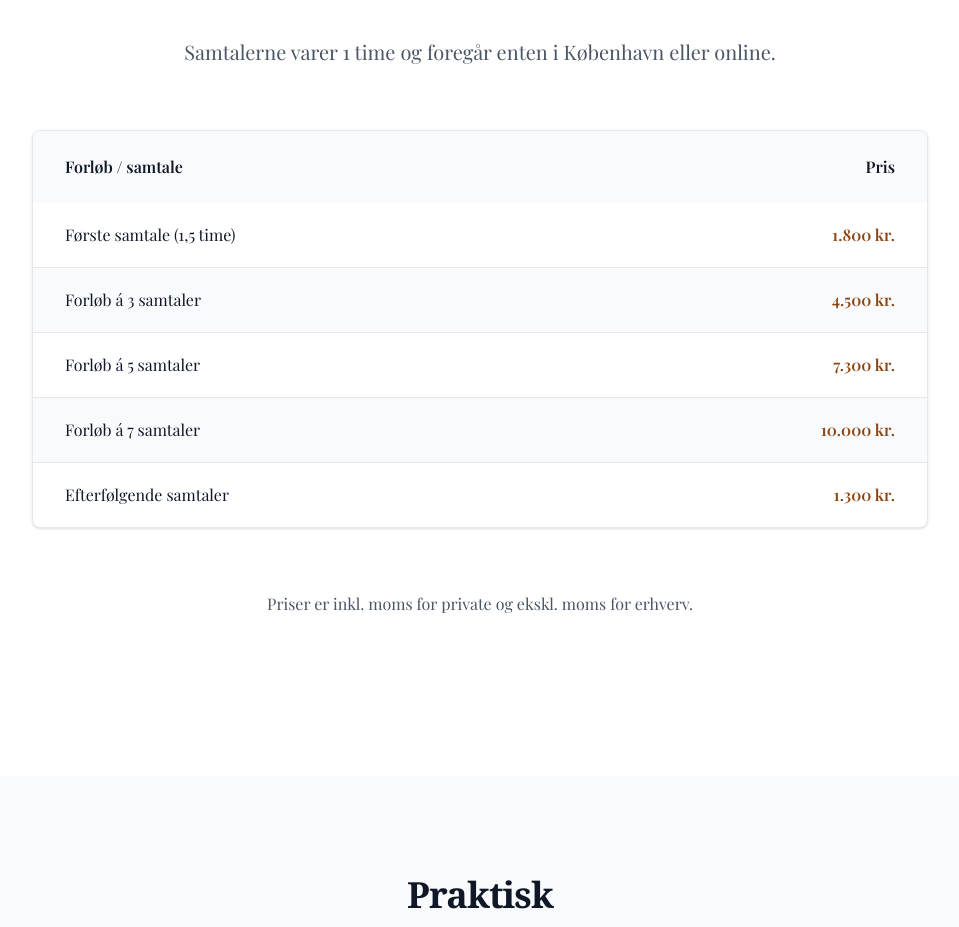
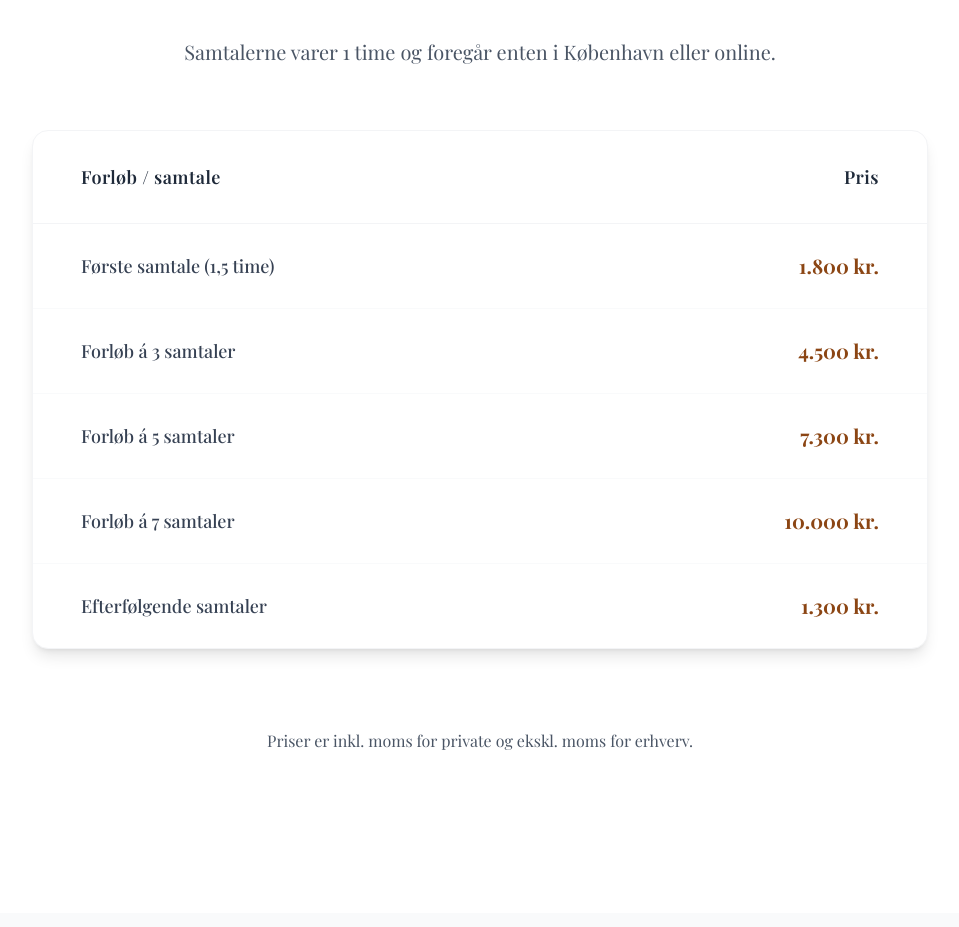
Before and after one commit to nordic-agency/marielouisestokholm, a Next.js app: page /praktik-og-priser in a window 1280 px wide. Shown: the part 1967-2894 px from the top of the page, without its empty margins (160-1119 px from the left). Built offline with nearby package versions, Linux system fonts and the light colour scheme.

Commit message:
V2 Revision: Made pricing table more modern and airy with better spacing and subtle styling

```diff
--- a/src/app/praktik-og-priser/page.tsx
+++ b/src/app/praktik-og-priser/page.tsx
@@ -80,35 +80,35 @@ export default function PraktikOgPriser() {
           </p>
 
           {/* Pricing Table */}
-          <div className="bg-white rounded-lg shadow-sm border border-gray-200 overflow-hidden mb-16">
+          <div className="bg-white rounded-2xl shadow-lg border border-gray-100 overflow-hidden mb-20">
             <div className="overflow-x-auto">
               <table className="w-full">
-                <thead className="bg-gray-50">
-                  <tr>
-                    <th className="px-8 py-6 text-left text-base font-semibold text-gray-900">Forløb / samtale</th>
-                    <th className="px-8 py-6 text-right text-base font-semibold text-gray-900">Pris</th>
+                <thead>
+                  <tr className="border-b border-gray-100">
+                    <th className="px-12 py-8 text-left text-lg font-semibold text-gray-800 tracking-wide">Forløb / samtale</th>
+                    <th className="px-12 py-8 text-right text-lg font-semibold text-gray-800 tracking-wide">Pris</th>
                   </tr>
                 </thead>
-                <tbody className="divide-y divide-gray-200">
-                  <tr>
-                    <td className="px-8 py-5 text-base text-gray-900">Første samtale (1,5 time)</td>
-                    <td className="px-8 py-5 text-base font-semibold text-[#8B4513] text-right">1.800 kr.</td>
+                <tbody>
+                  <tr className="border-b border-gray-50 hover:bg-gray-25 transition-colors duration-200">
+                    <td className="px-12 py-7 text-lg text-gray-700 font-medium">Første samtale (1,5 time)</td>
+                    <td className="px-12 py-7 text-xl font-bold text-[#8B4513] text-right">1.800 kr.</td>
                   </tr>
-                  <tr className="bg-gray-50">
-                    <td className="px-8 py-5 text-base text-gray-900">Forløb á 3 samtaler</td>
-                    <td className="px-8 py-5 text-base font-semibold text-[#8B4513] text-right">4.500 kr.</td>
+                  <tr className="border-b border-gray-50 hover:bg-gray-25 transition-colors duration-200">
+                    <td className="px-12 py-7 text-lg text-gray-700 font-medium">Forløb á 3 samtaler</td>
+                    <td className="px-12 py-7 text-xl font-bold text-[#8B4513] text-right">4.500 kr.</td>
                   </tr>
-                  <tr>
-                    <td className="px-8 py-5 text-base text-gray-900">Forløb á 5 samtaler</td>
-                    <td className="px-8 py-5 text-base font-semibold text-[#8B4513] text-right">7.300 kr.</td>
+                  <tr className="border-b border-gray-50 hover:bg-gray-25 transition-colors duration-200">
+                    <td className="px-12 py-7 text-lg text-gray-700 font-medium">Forløb á 5 samtaler</td>
+                    <td className="px-12 py-7 text-xl font-bold text-[#8B4513] text-right">7.300 kr.</td>
                   </tr>
-                  <tr className="bg-gray-50">
-                    <td className="px-8 py-5 text-base text-gray-900">Forløb á 7 samtaler</td>
-                    <td className="px-8 py-5 text-base font-semibold text-[#8B4513] text-right">10.000 kr.</td>
+                  <tr className="border-b border-gray-50 hover:bg-gray-25 transition-colors duration-200">
+                    <td className="px-12 py-7 text-lg text-gray-700 font-medium">Forløb á 7 samtaler</td>
+                    <td className="px-12 py-7 text-xl font-bold text-[#8B4513] text-right">10.000 kr.</td>
                   </tr>
-                  <tr>
-                    <td className="px-8 py-5 text-base text-gray-900">Efterfølgende samtaler</td>
-                    <td className="px-8 py-5 text-base font-semibold text-[#8B4513] text-right">1.300 kr.</td>
+                  <tr className="hover:bg-gray-25 transition-colors duration-200">
+                    <td className="px-12 py-7 text-lg text-gray-700 font-medium">Efterfølgende samtaler</td>
+                    <td className="px-12 py-7 text-xl font-bold text-[#8B4513] text-right">1.300 kr.</td>
                   </tr>
                 </tbody>
               </table>
```
